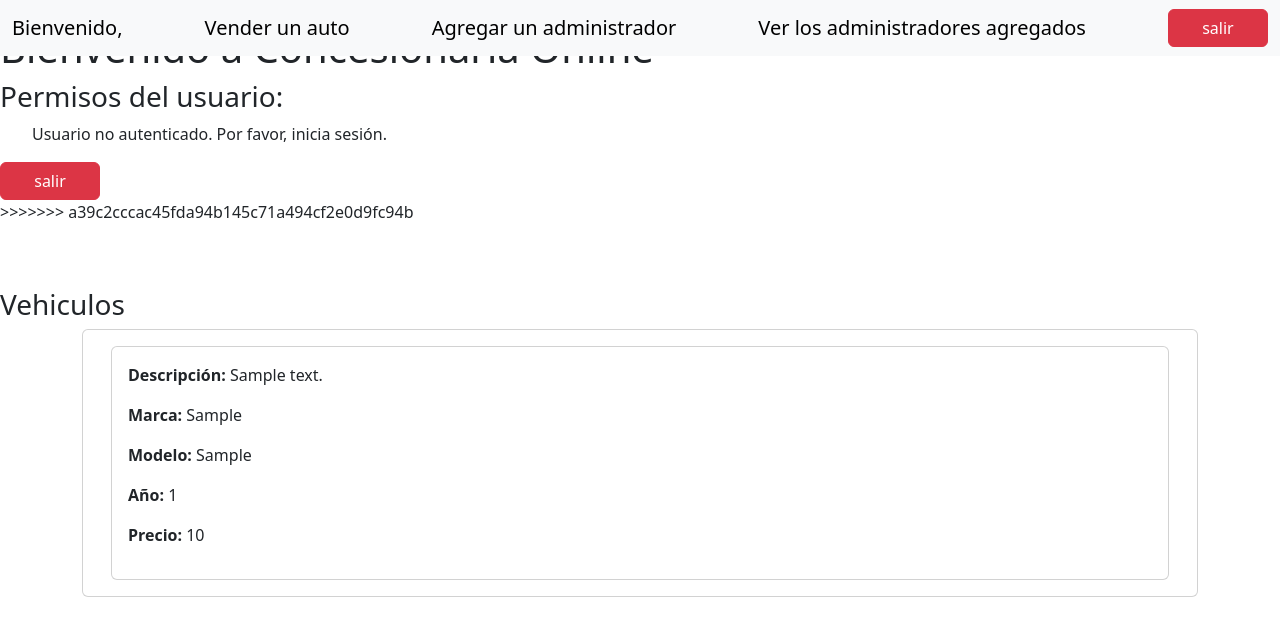
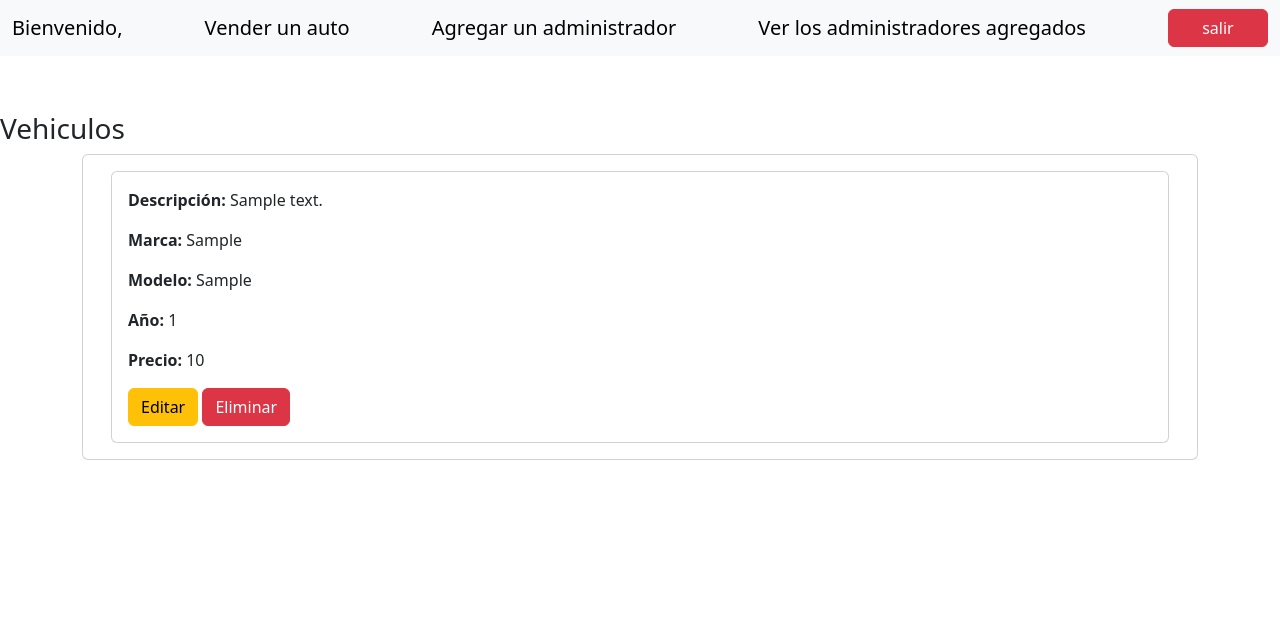
Before and after one commit to Panchoina/concesionariaproject, a Django app: page /cliente/homepag/ in a window 1280 px wide. Shown: the top 636 px of the page. Run offline with Django 3.2, Linux system fonts and the light colour scheme; tables that the repository leaves empty hold one stand-in row (values such as "Sample post"); parts of the project's set-up code (start-up, migrations or seed data) failed here and were passed over; some libraries are stand-ins or nearby versions.

Commit message:
era la wia

```diff
--- a/matiql/ConcesionariaProject/ConcesionariaProject/urls.py
+++ b/matiql/ConcesionariaProject/ConcesionariaProject/urls.py
@@ -25,4 +25,5 @@
     path('empleado/', include('empleado.urls')),
     path('cliente/', include('cliente.urls')),
     path('vehiculo/', include('vehiculo.urls')),
+    path('boleta/', include('boleta.urls')),
 ]
--- a/matiql/ConcesionariaProject/empleado/views.py
+++ b/matiql/ConcesionariaProject/empleado/views.py
@@ -50,7 +50,7 @@
             if user is not None:
                 login(request, user)
                 messages.success(request, 'Empleado creado con éxito!!!')
-                return redirect('listar')  # Redirige al login u otra página según corresponda
+                form = EmpleadoForm()
             else:
                 messages.error(request, 'Hubo un error al registrarse')
         else:
--- a/matiql/ConcesionariaProject/templates/Index.html
+++ b/matiql/ConcesionariaProject/templates/Index.html
@@ -10,34 +10,15 @@
 
 </head>
 <body>
-<<<<<<< HEAD
 
-=======
+    <center>
     <h1>Bienvenido a Concesionaria Online</h1>
-
-    <div>
-        <h3>Permisos del usuario:</h3>
-        <ul>
-            {% if user.is_authenticated %}
-                <!-- Listar todos los permisos del usuario autenticado -->
-                {% for perm in user.get_all_permissions %}
-                    <li>{{ perm }}</li>
-                {% endfor %}
-            {% else %}
-                <p>Usuario no autenticado. Por favor, inicia sesión.</p>
-            {% endif %}
-        </ul>
-        <form method="post" action="{% url 'logout' %}">
-            {% csrf_token %}
-            <input type="submit" class="btn btn-danger btn-large" value="salir" style="width: 100px;">
-        </form>
-    </div>
-
+    </center>
     <ul class="dropdown-menu">
         <!-- Verificar permisos específicos -->
         {% if user.is_authenticated %}
             {% if perms.clientes.view_vehiculo %}
-            <li><a class="dropdown-item" href="{% url 'VenderAuto' %}">Vehículo</a></li>
+            <li><a class="dropdown-item" href="#">Vehículo</a></li>
             {% endif %}
             {% if perms.clientes.view_cliente %}
             <li><a class="dropdown-item" href="{% url 'homepag' %}">Clientes</a></li>
@@ -49,7 +30,6 @@
             <li><a class="dropdown-item" href="{% url 'login' %}">Iniciar Sesión</a></li>
         {% endif %}
     </ul>
->>>>>>> a39c2cccac45fda94b145c71a494cf2e0d9fc94b
     {% block contenido %}
     <!-- Contenido específico de la página -->
     {% endblock contenido %}
--- a/matiql/ConcesionariaProject/templates/cliente/Inicio.html
+++ b/matiql/ConcesionariaProject/templates/cliente/Inicio.html
@@ -36,12 +36,17 @@
                 {% for i in lista %}
                 <div class="container">
                     <div class="card card-body">
-                        <!-- Mostrar los detalles del vehículo -->
-                        <p><strong>Descripción:</strong> {{ i.descripcion }}</p>
-                        <p><strong>Marca:</strong> {{ i.marca }}</p>
-                        <p><strong>Modelo:</strong> {{ i.modelo }}</p>
-                        <p><strong>Año:</strong> {{ i.año }}</p>
-                        <p><strong>Precio:</strong> {{ i.precio }}</p>
+                        <form action="">
+                                 <!-- Mostrar los resultados del vehículo -->
+                                <p><strong>Descripción:</strong> {{ i.descripcion }}</p>
+                                <p><strong>Marca:</strong> {{ i.marca }}</p>
+                                <p><strong>Modelo:</strong> {{ i.modelo }}</p>
+                                <p><strong>Año:</strong> {{ i.año }}</p>
+                                <p><strong>Precio:</strong> {{ i.precio }}</p>
+                            <a href="{% url 'ActualizarVehiculo' i.id %}" class="btn btn-warning">Editar</a>
+                            <a href="javascript:void(0);" onclick="eliminar('{{ i.id }}')" class="btn btn-danger" role="button">Eliminar</a>
+                        </form>
+
                     </div>
                 </div>
             {% endfor %}
@@ -53,4 +58,21 @@
             </div>
         </div>
     </div>
+    <script>
+        const eliminar = (id) => {
+            Swal.fire({
+                title: "¿Está seguro de eliminar este vehículo?",
+                icon: "warning",
+                showCancelButton: true,
+                confirmButtonColor: "#d33",
+                cancelButtonColor: "#3085d6",
+                confirmButtonText: "Eliminar"
+            }).then((result) => {
+                if (result.isConfirmed) {
+                    window.location.href = '/EliminarVehiculo/' + id ;
+                }
+            })
+        }
+    </script>
+
 {% endblock contenido %}
--- a/matiql/ConcesionariaProject/vehiculo/urls.py
+++ b/matiql/ConcesionariaProject/vehiculo/urls.py
@@ -4,4 +4,7 @@
 
 urlpatterns = [
     path('crear_vehiculo/',views.crear_vehiculo,name='crear_vehiculo'),
+    path('listarAutos/', views.listarAutos, name='listarAutos'),
+    path('ActualizarVehiculo/<int:id>',views.ActualizarVehiculo,name='ActualizarVehiculo'),
+    path('EliminarVehiculo/<int:id>/',views.EliminarVehiculo,name='EliminarVehiculo'),
 ]
```
Also changed, not shown: matiql/ConcesionariaProject/vehiculo/views.py (+2 -33 lines).
